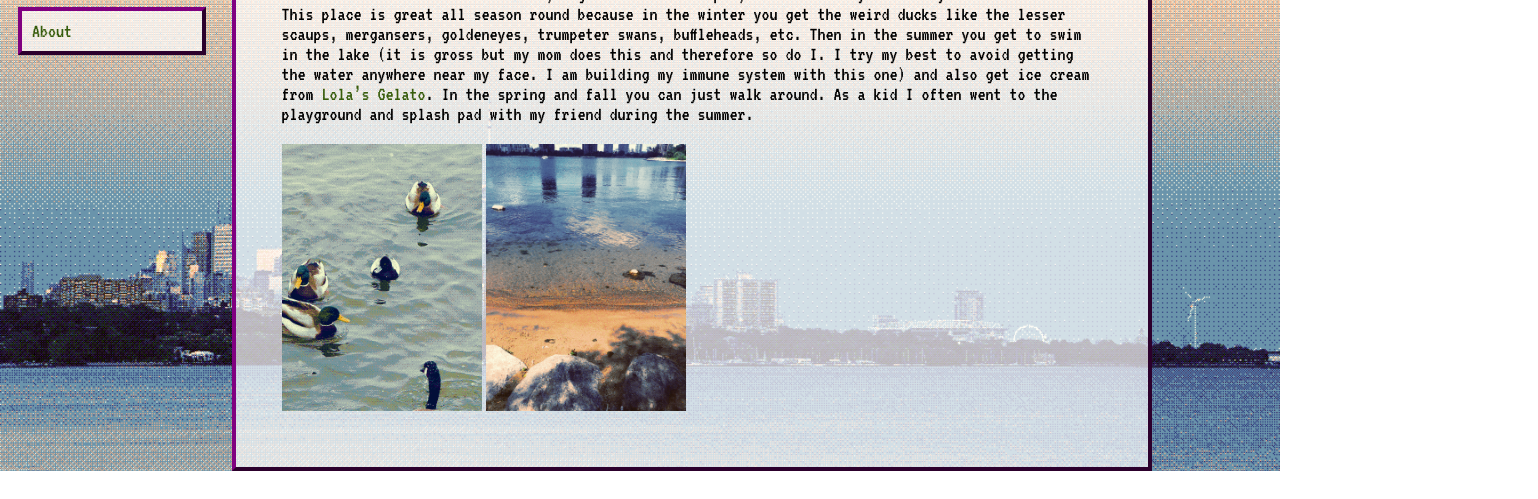
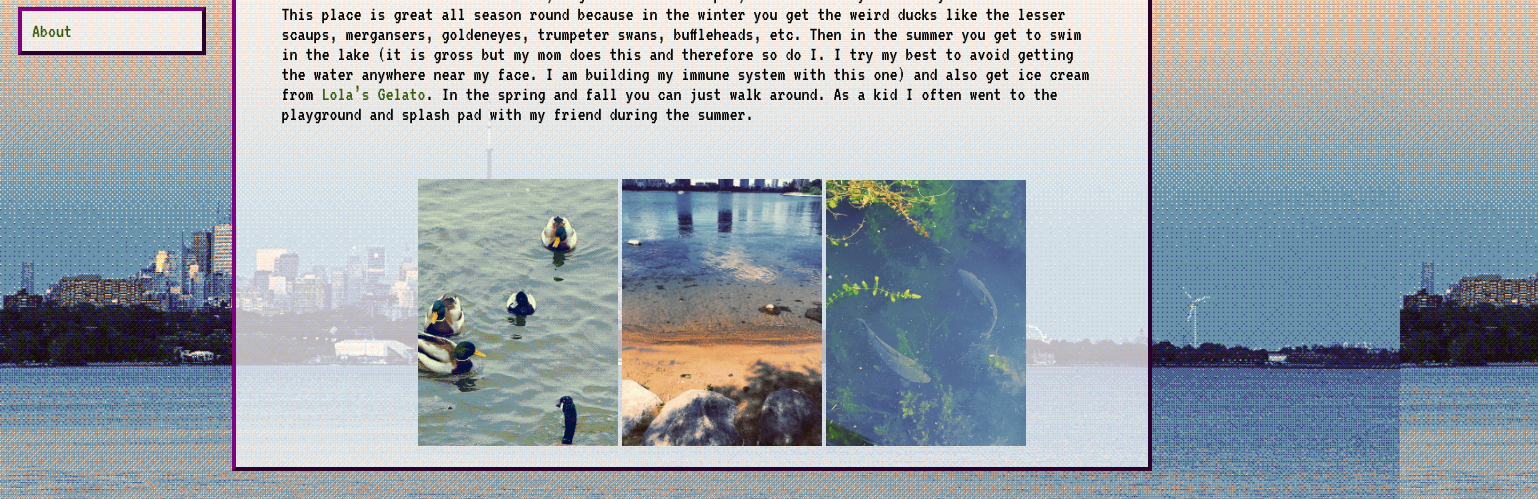
Before and after one commit to LizaCentipede/Lakeshore, a plain HTML site: page index.html in a window 1280 px wide. Shown: the part 337-836 px from the top of the page, 1538 px wide, since content can reach past the window. Before the commit the page ends 808 px from the top, so only its background shows below. Drawn offline with Linux system fonts and the light colour scheme; a web font is replaced by a local one.

Commit message:
erjkcfjkw

```diff
--- a/index.html
+++ b/index.html
@@ -43,15 +43,19 @@
       }
 
       div.phot {
-        width: 15em;
+        width: 70em;
         height: 20em;
         background-color: rgba(255, 255, 255, 0);
         clear: both;
         position: absolute;
-        top: 7%;
-        left: 3%;
-        display: inline;
+        top: 55%;
+        display: block;
         float: left;
+        left: 20%;
+      }
+
+            .imo:hover{
+        transform: scale(1.7);
       }
 
       p,
@@ -135,11 +139,14 @@
       <h1>PLACES I WALK</h1>
       <div class="text">
         <h2>LAKESHORE</h2>
-        <p> Another great gem near my house! Go left and you can reach downtown. Go right and there's a lot of nice beaches and wilderness areas, a great ice cream spot, and eventually one of my friends’ house! This place is great all season round because in the winter you get the weird ducks like the lesser scaups, mergansers, goldeneyes, trumpeter swans, buffleheads, etc. Then in the summer you get to swim in the lake (it is gross but my mom does this and therefore so do I. I try my best to avoid getting the water anywhere near my face. I am building my immune system with this one) and also get ice cream from <a href="https://www.lolasgelato.com/gelato">Lola’s Gelato</a>. In the spring and fall you can just walk around. As a kid I often went to the playground and splash pad with my friend during the summer.</p>
-        <img src="Lakeshore.png" alt="lesser scaup surrounded by mallards and a Canada goose in the winter" width="200px">
-        <img src="water.png" alt="lesser scaup surrounded by mallards and a Canada goose in the winter" width="200px">
+        <p> Another great gem near my house! Go left and you can reach downtown. Go right and there's a lot of nice beaches and wilderness areas, a great ice cream spot, and eventually one of my friends’ house! This place is great all season round because in the winter you get the weird ducks like the lesser scaups, mergansers, goldeneyes, trumpeter swans, buffleheads, etc. Then in the summer you get to swim in the lake (it is gross but my mom does this and therefore so do I. I try my best to avoid getting the water anywhere near my face. I am building my immune system with this one) and also get ice cream from <a href="https://www.lolasgelato.com/gelato">Lola’s Gelato</a>. In the spring and fall you can just walk around. As a kid I often went to the playground and splash pad with my friend during the summer.</p> </div>
+        <div class="phot">
+                  <img class="imo" src="Lakeshore.png" alt="lesser scaup surrounded by mallards and a Canada goose in the winter" width="200px">
+        <img class="imo" src="water.png" alt="lesser scaup surrounded by mallards and a Canada goose in the winter" width="200px">
+         <img class="imo" src="fish.png" alt="lesser scaup surrounded by mallards and a Canada goose in the winter" width="200px">
+        </div>
 
-      </div>
+
     </div>
     <ul id="navba">
       <li><a href="https://lizacentipede.github.io/Website-homepage/#contact">Home</a></li>
```
